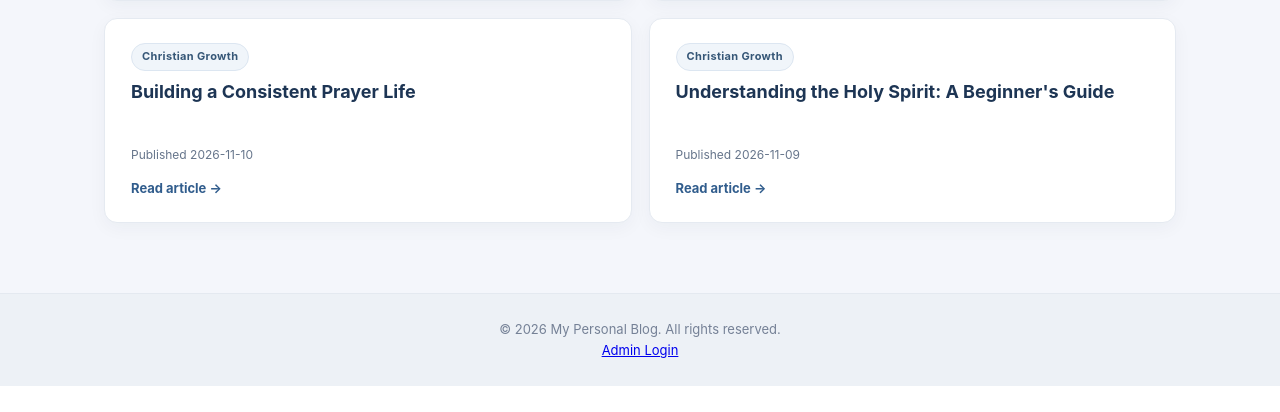
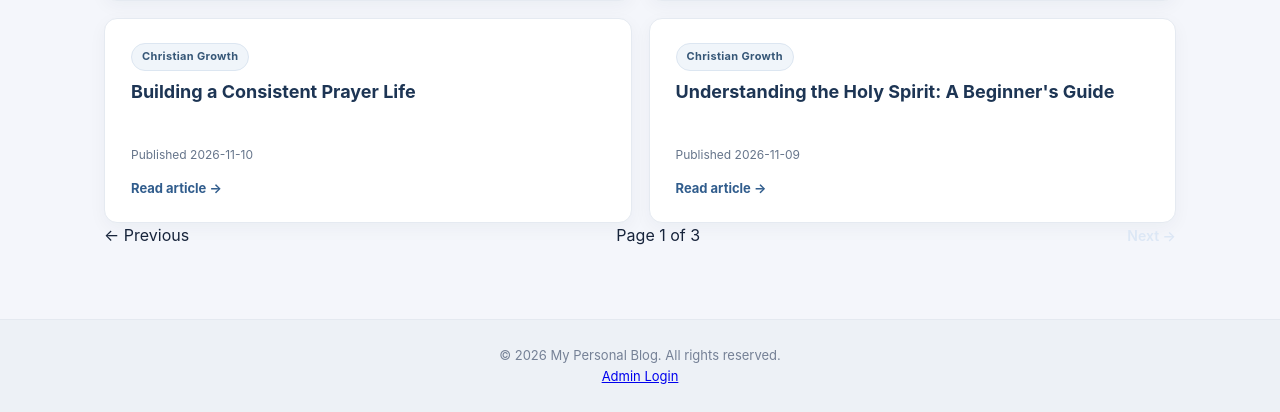
Before and after one commit to ugochi74/personal-blog, a Flask app: page / in a window 1280 px wide. Shown: the part 1094-1506 px from the top of the page. Before the commit the page ends 1480 px from the top, so only its background shows below. Run offline with Flask 3, Linux system fonts and the light colour scheme; parts of the project's set-up code (start-up, migrations or seed data) failed here and were passed over.

Commit message:
Add navigation between article pages

```diff
--- a/templates/home.html
+++ b/templates/home.html
@@ -92,6 +92,21 @@
                 </article>
             {% endfor %}
         </div>
+        {% if total_pages > 1 %}
+            <nav class="pagination" aria-label="Article pages">
+                {% if page > 1 %}
+                    <a href="{{ url_for('home', page=page - 1, q=search_query, category=selected_category) }}" rel="prev">← Previous</a>
+                {% else %}
+                    <span class="pagination-disabled">← Previous</span>
+                {% endif %}
+                <span class="pagination-status">Page {{ page }} of {{ total_pages }}</span>
+                {% if page < total_pages %}
+                    <a href="{{ url_for('home', page=page + 1, q=search_query, category=selected_category) }}" rel="next">Next →</a>
+                {% else %}
+                    <span class="pagination-disabled">Next →</span>
+                {% endif %}
+            </nav>
+        {% endif %}
     {% else %}
         <div class="no-articles">
             {% if search_query or selected_category %}
```
